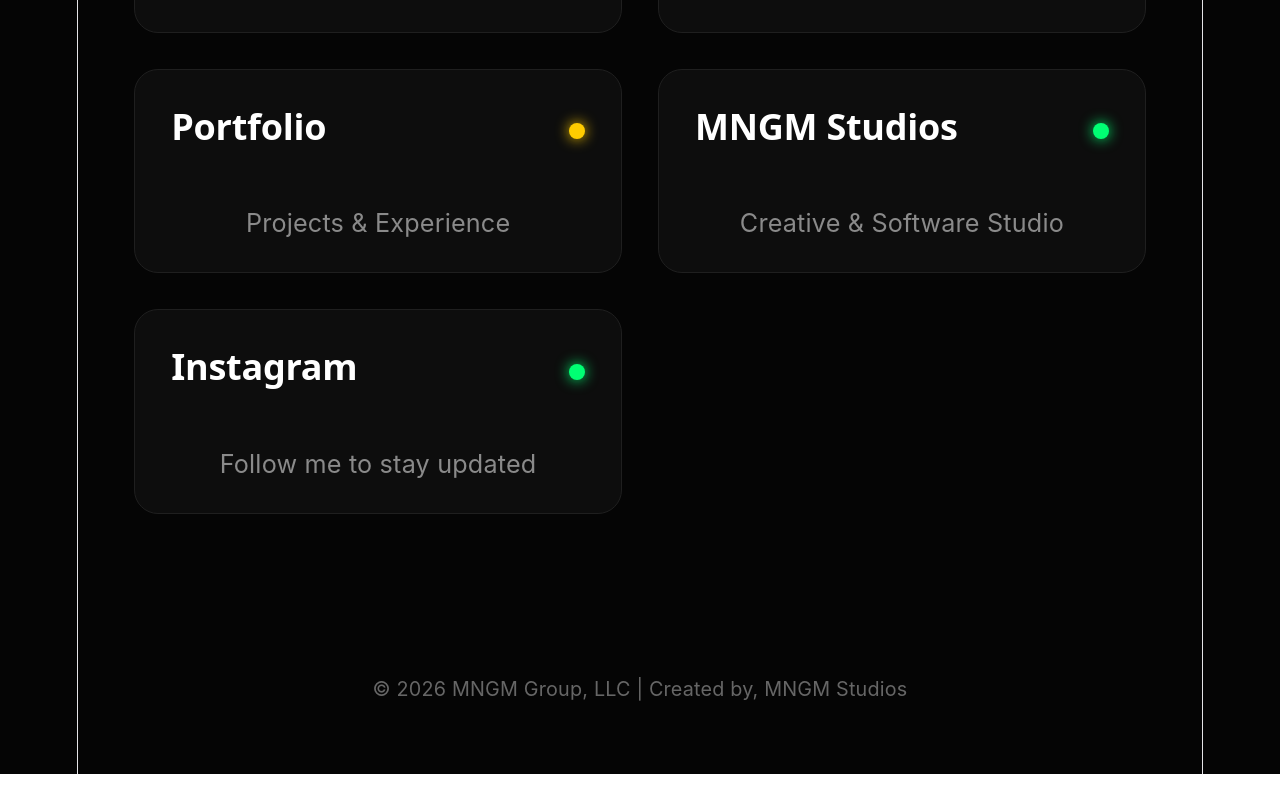
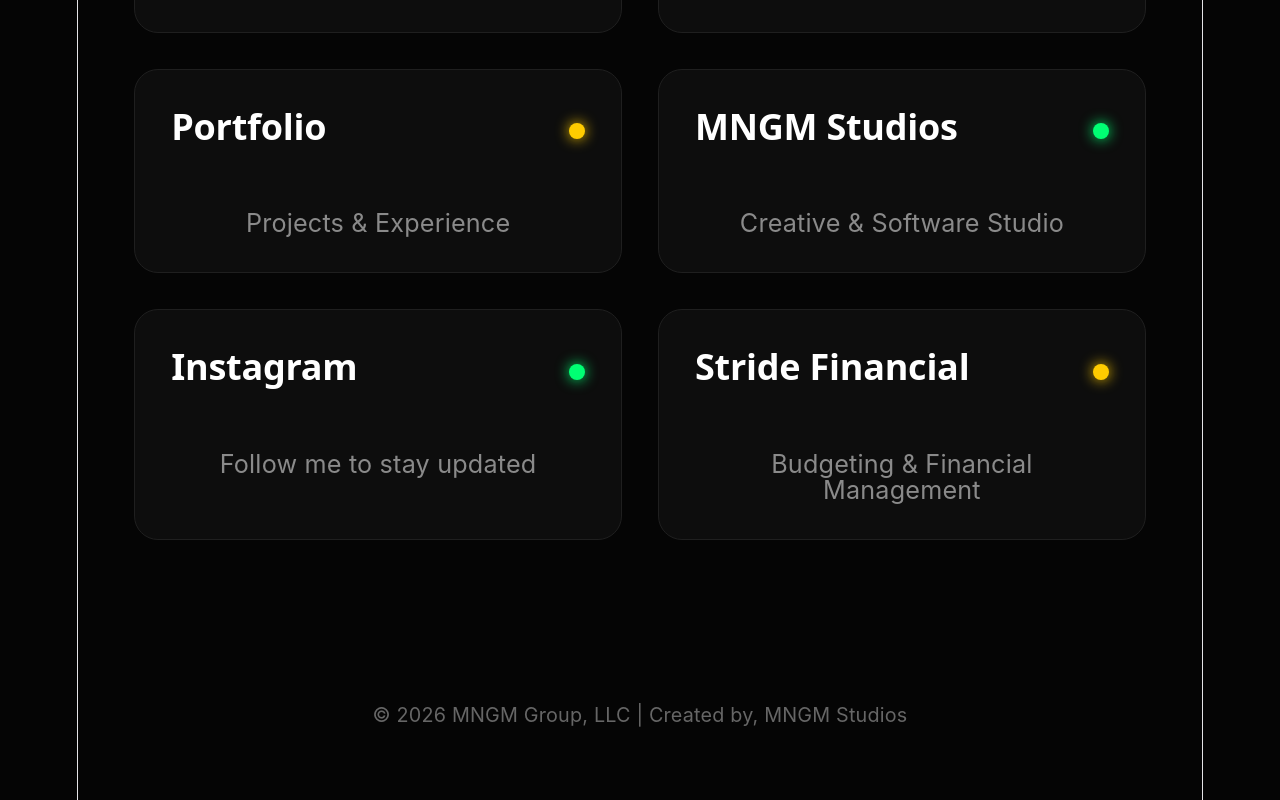
Before and after one commit to ryanmngm-pixel/mngm-group, a React (Vite) app: page / in a window 1280 px wide. Shown: the part 597-1397 px from the top of the page. Before the commit the page ends 1371 px from the top, so only its background shows below. Built offline with nearby package versions, Linux system fonts and the light colour scheme.

Commit message:
Update MNGM Group

```diff
--- a/src/data/companies.js
+++ b/src/data/companies.js
@@ -33,6 +33,12 @@
     status: "green",
     link: "https://www.instagram.com/theprinceryan",
   },
+
+  {
+    title: "Stride Financial",
+    description: "Budgeting & Financial Management",
+    status: "yellow",
+    link: "",},
 ];
 
 export default companies;
```
